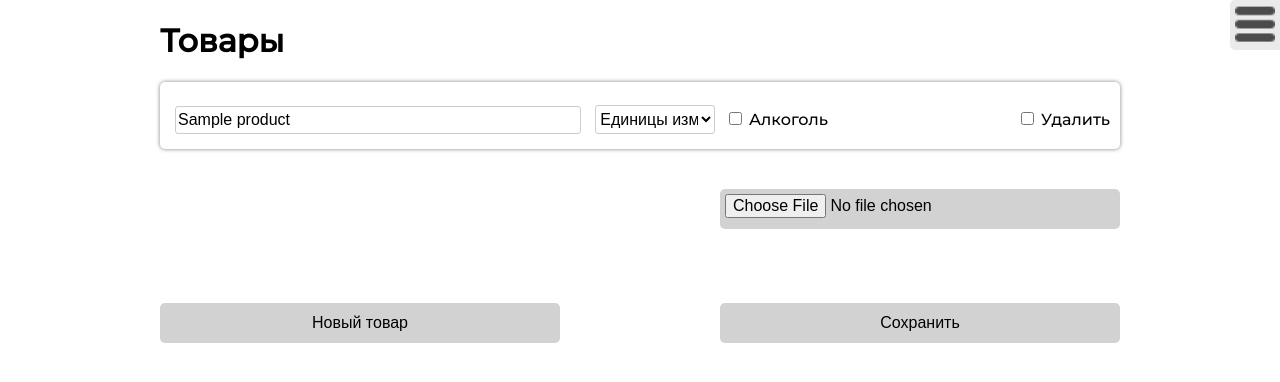
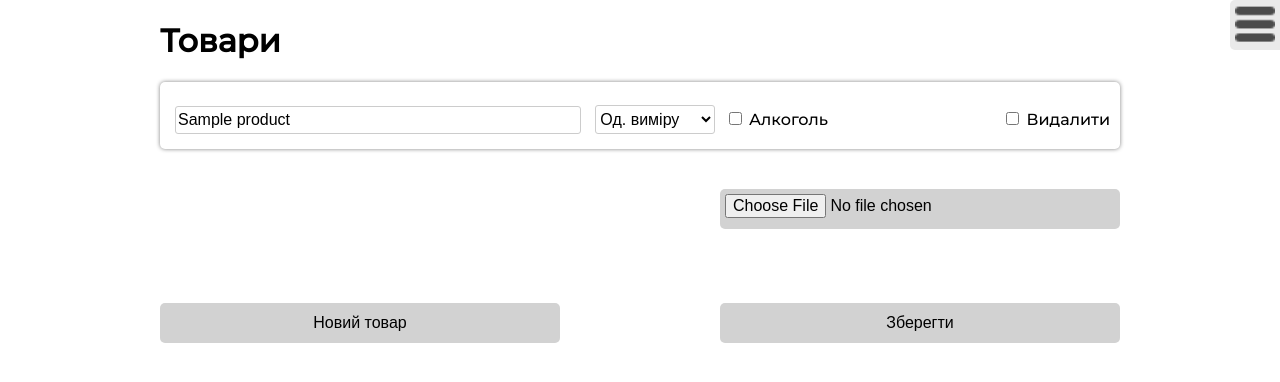
Before and after one commit to Bobako/auto_zakup, a Python web app: template FlaskApp/templates/products.html in a window 1280 px wide. Shown: the top 382 px of the page. Run offline with Jinja, Linux system fonts and the light colour scheme; the template is opened without the code that fills it: most values are stand-ins (such as "Sample title", 1, 10 or a date in 2020).

Commit message:
translate

```diff
--- a/FlaskApp/templates/products.html
+++ b/FlaskApp/templates/products.html
@@ -11,15 +11,15 @@
 </head>
 <body>
 <main>
-    <h1>Товары</h1>
+    <h1>Товари</h1>
     <div id="products">
         <form enctype="multipart/form-data" id="products_form" action="" method="post">
             {%for product in products%}
             <div class="db_el">
-                <input class="long" type="text" name="{{product.id}}:name" placeholder="Имя" value="{{product.name}}">
+                <input class="long" type="text" name="{{product.id}}:name" placeholder="Імя" value="{{product.name}}">
 
                 <select class="short" name="{{product.id}}:unit_id">
-                    <option value=0>Единицы измерения</option>
+                    <option value=0>Од. виміру</option>
                     {%for unit in units%}
                     {%if product.unit.designation == unit.designation%}
                     <option selected value="{{unit.id}}">{{unit.designation}}</option>
@@ -37,7 +37,7 @@
 
                 <span class="cb_span right">
                 <input class=" norm" type="checkbox" id="{{product.id}}:delete" name="{{product.id}}:delete">
-                <label class=" norm" for="{{product.id}}:delete">Удалить</label>
+                <label class=" norm" for="{{product.id}}:delete">Видалити</label>
                 </span>
             </div>
             {%endfor%}
@@ -45,15 +45,15 @@
 
             </div>
             <input class="micro_btn right" type="file" name="products:file"><br><br><br><br><br><br>
-            <input class="micro_btn right" type="submit" value="Сохранить">
+            <input class="micro_btn right" type="submit" value="Зберегти">
         </form>
-        <button class="micro_btn" id="new_el_button">Новый товар</button>
+        <button class="micro_btn" id="new_el_button">Новий товар</button>
 
         <div class="template">
-            <input class="long" type="text" name="NEW:name" placeholder="Имя">
+            <input class="long" type="text" name="NEW:name" placeholder="Імя">
 
             <select class="short" name="NEW:unit_id">
-                <option>Единицы измерения</option>
+                <option>Од. виміру</option>
                 {%for unit in units%}
                 <option value="{{unit.id}}">{{unit.designation}}</option>
                 {%endfor%}
@@ -72,16 +72,16 @@
 <nav>
     <button class="nav_button hiden_nav_button"></button>
     <div class="hidden_nav_div">
-        <a href="{{url_for('index')}}">Заказы</a>
-        <a href="{{url_for('vendors_page')}}">Поставщики</a>
-        <a href="{{url_for('facilities_page')}}">Заведения</a>
-        <a href="{{url_for('users_page')}}">Пользователи</a>
-        <a href="{{url_for('products_page')}}">Товары</a>
-        <a href="{{url_for('units_page')}}">Единицы измерения</a>
+        <a href="{{url_for('index')}}">Замовлення</a>
+        <a href="{{url_for('vendors_page')}}">Постачальники</a>
+        <a href="{{url_for('facilities_page')}}">Заклади</a>
+        <a href="{{url_for('users_page')}}">Користувачі</a>
+        <a href="{{url_for('products_page')}}">Товари</a>
+        <a href="{{url_for('units_page')}}"></a>
         <a href="{{url_for('stats_page')}}">Статистика</a>
-        <a href="{{url_for('noti_page')}}">Оповещения</a>
-        <a href="{{url_for('order_format')}}">Формат заказа</a>
-        <a href="{{url_for('login')}}">Сменить аккаунт</a>
+        <a href="{{url_for('noti_page')}}">Сповіщення</a>
+        <a href="{{url_for('order_format')}}">Формат замовлення</a>
+        <a href="{{url_for('login')}}">Змінити аккаунт</a>
     </div>
 </nav>
 
```
